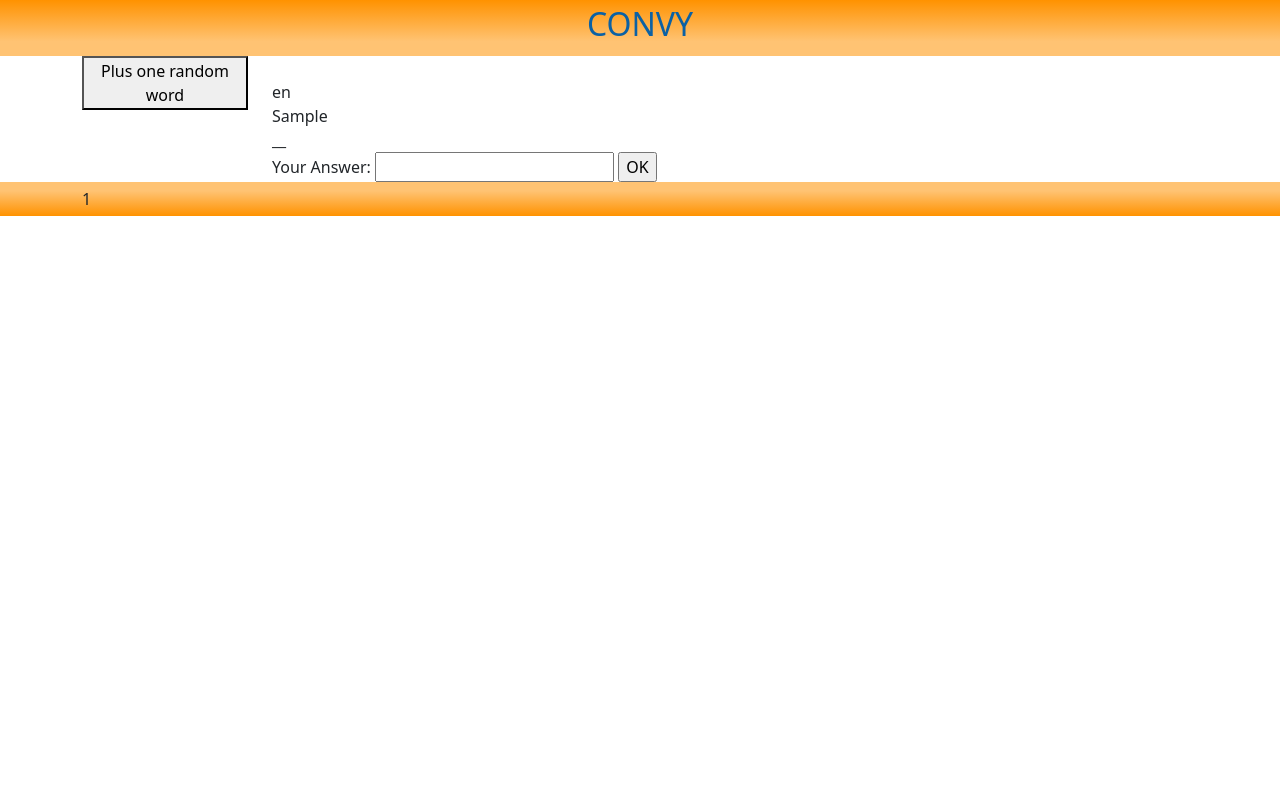
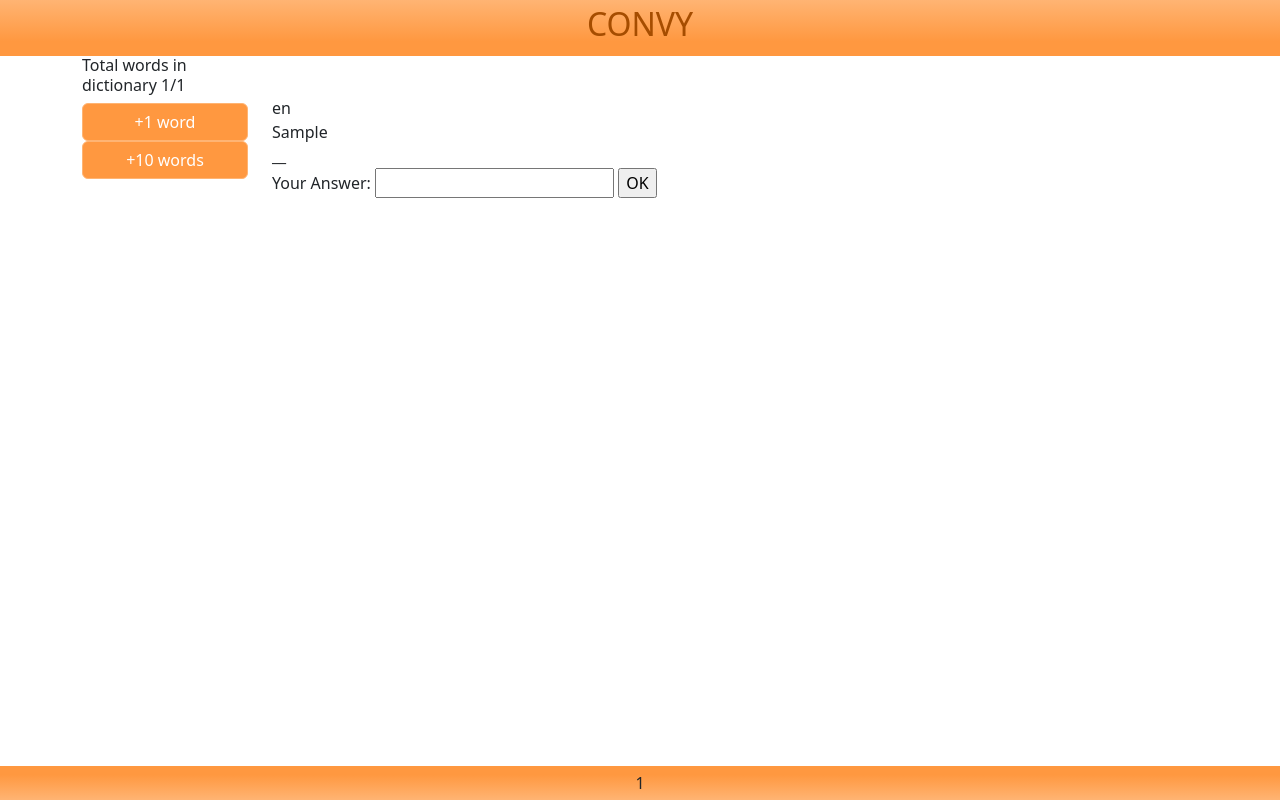
Before and after one commit to Rayvik014/convy, a Django app: page /game/ in a window 1280 px wide. Run offline with Django 4.2, Linux system fonts and the light colour scheme; a user stored in the database is signed in; tables that the repository leaves empty hold one stand-in row (values such as "Sample post"); some libraries are stand-ins or nearby versions.

Commit message:
make sure it works

```diff
--- a/controls/static/css/convy.css
+++ b/controls/static/css/convy.css
@@ -1,8 +1,9 @@
 :root {
-    --color1: #FF9200; /* yellow bright */
-    --color2: #FFC373; /* yellow light */
-    --color3: #0B61A4; /* blue */
+    --color1: #FFB473; /* bright */
+    --color2: #FF9840; /* light */
+    --color3: #A64D00; /* dark */
     }
+
 .color1 {
     color: var(--color1)
 }
@@ -13,14 +14,39 @@
     color: var(--color3)
 }
 
+.btn-primary{
+    background-color: var(--color2) !important;
+    border-color: var(--color1) !important;
+    width:100%;
+}
+.btn-primary:hover{
+    background-color: var(--color1) !important;
+    border-color: var(--color1) !important;
+}
+.btn-primary:active{
+    background-color: var(--color1) !important;
+    border-color: var(--color1) !important;
+}
+btn-primary:visited{
+    background-color: var(--color2) !important;
+    border-color: var(--color1) !important;
+}
+
+
+
 header, footer {
     padding: 5px 0;
     }
 header {
-    background: rgb(255,146,0);
-    background: linear-gradient(180deg, rgba(255,146,0,1) 0%, rgba(255,195,115,1) 74%);
+    background: var(--color1);
+    background: linear-gradient(180deg, var(--color1) 0%, var(--color2) 74%);
     }
 footer {
-    background: rgb(255,146,0);
-    background: linear-gradient(0deg, rgba(255,146,0,1) 0%, rgba(255,195,115,1) 74%);
+    position: fixed;
+    width: 100%;
+    right: 0;
+    bottom: 0;
+    text-align: center;
+    background: var(--color1);
+    background: linear-gradient(0deg, var(--color1) 0%, var(--color2) 74%);
     }
--- a/controls/templates/controls/Game.html
+++ b/controls/templates/controls/Game.html
@@ -1,14 +1,18 @@
 {% extends "controls/base.html" %}
 
 {% block left %}
+    <h6> Total words in dictionary {{ words_in_dictionary }}</h6>
     <form action='PlusOneWord' method="get">
-        {% csrf_token %}
-        <button type="submit" name="plus_one"> Plus one random word</button>
-        {{ message_from_button }}
+        <button type="submit" name="plus_one" class="btn btn-primary"> +1 word</button>
+    </form>
+    <form action='PlusTenWords' method="get">
+        <button type="submit" name="plus_ten" class="btn btn-primary"> +10 words</button>
     </form>
 {% endblock %}
 
 {% block center %}
+    {{ message_from_button|linebreaks }}
+
     <br> {{ offered_word  }}
     <br> {{ offered_sector }}
     <br> {{ offered_structure }}
--- a/controls/urls.py
+++ b/controls/urls.py
@@ -5,5 +5,6 @@ urlpatterns = [
     path("game/", views.game, name="game"),
     path("", views.index, name="index"),
     path("game/PlusOneWord", views.button_plus_one, name="PlusOneWord"),
+    path("game/PlusTenWords", views.button_plus_ten, name="PlusTenWords"),
     path("game/answer", views.answer, name="answer")
 ]
--- a/controls/views.py
+++ b/controls/views.py
@@ -12,29 +12,41 @@ INCORRECTANSWER = 10 # how to increase chance for next drop with wrong answer (d
 def index(request):
     return render(request, 'controls/Index.html')
 
-def button_plus_one(request):
+def button_plus_word(user_id, count_of_words):
     """This script for button adds one new learning word for user.
     It takes random word from Word base, checks is this word unique for User,
     and makes a record in Progress Database with User ID, Word ID, and Chance
     """
-    # QuerySet of All words in Base:
-    word_ids_list = Word.objects.values_list('pk', flat=True)
-    # QuerySet of All words of current User:
-    user_words = Progress.objects.filter(user_id=request.user.id).values_list('word_id', flat=True)
-    message = "Sorry, we haven't new words for you, please try later"
-    excludes_words = set()
-    while len(word_ids_list) > 0:
-        random_pick = random.choice(word_ids_list)                      #Choose random word ID
-        if random_pick not in user_words:
-            p = Progress(user_id=request.user.id, word_id=random_pick)  #Write the new string in database
-            p.save()
-            word_obj = Word.objects.get(pk=random_pick)
-            message = f"The Word {word_obj.lang1}/{word_obj.lang2} added"
-            break
-        else:
-            excludes_words.add(random_pick)                              # excludes already dropped picks
-            word_ids_list = word_ids_list.exclude(pk__in=excludes_words)
-            user_words = user_words.exclude(pk__in=excludes_words)
+    message, message2 = "", ""
+    for i in range(count_of_words):
+        # QuerySet of All words in Base:
+        word_ids_list = Word.objects.values_list('pk', flat=True)
+        # QuerySet of All words of current User:
+        user_words = Progress.objects.filter(user_id=user_id).values_list('word_id', flat=True)
+        excludes_words = set()
+        while len(word_ids_list) > 0:
+            random_pick = random.choice(word_ids_list)  # Choose random word ID
+            if random_pick not in user_words:
+                p = Progress(user_id=user_id, word_id=random_pick)  # Write the new string in database
+                p.save()
+                word_obj = Word.objects.get(pk=random_pick)
+                message2 += f"The word added: {word_obj.lang1}/{word_obj.lang2}\n"
+                break
+            else:
+                excludes_words.add(random_pick)  # excludes already dropped picks
+                word_ids_list = word_ids_list.exclude(pk__in=excludes_words)
+                user_words = user_words.exclude(pk__in=excludes_words)
+    message = "Sorry, we haven't new words for you, please try later" if message2 == "" else message2
+    return message
+
+def button_plus_one(request):
+    user_id = request.user.id
+    message = button_plus_word(user_id, 1)
+    return HttpResponseRedirect(reverse('game') + '?message-from-button=' + message)
+
+def button_plus_ten(request):
+    user_id = request.user.id
+    message = button_plus_word(user_id, 10)
     return HttpResponseRedirect(reverse('game') + '?message-from-button=' + message)
 
 def game(request):
@@ -46,11 +58,14 @@ def game(request):
     word_chances = Progress.objects.filter(user_id=request.user.id).values_list('chance', flat=True)
     message_from_button = request.GET.get('message-from-button', '')
     message_from_answer = request.GET.get('message-from-answer', '')
+    words_in_dictionary = str(len(user_words)) + "/" + str(Word.objects.count())
     try:
         random_pick = random.choices(user_words, weights=word_chances)[0]
         # Zero here because random.choices returns a [list with one value] instead one integer
     except IndexError:
         message_from_answer = "You have not any words"
+        return render(request, 'controls/Game.html', {'message_from_answer':message_from_answer,
+                                                      'words_in_dictionary':words_in_dictionary})
     lang = random.choice((1, 2))
     offered_object = Word.objects.get(id=random_pick)
     offered_word = offered_object.lang1 if lang == 1 else offered_object.lang2
@@ -58,6 +73,7 @@ def game(request):
     offered_structure = make_word_structure(offered_object.lang2) if lang == 1 else make_word_structure(offered_object.lang1)
     offered_answer = offered_object.lang2 if lang == 1 else offered_object.lang1
     return render(request, 'controls/Game.html', {
+                                    'words_in_dictionary':words_in_dictionary,
                                     'message_from_answer':message_from_answer,
                                     'message_from_button':message_from_button,
                                     'offered_id':random_pick,
```
